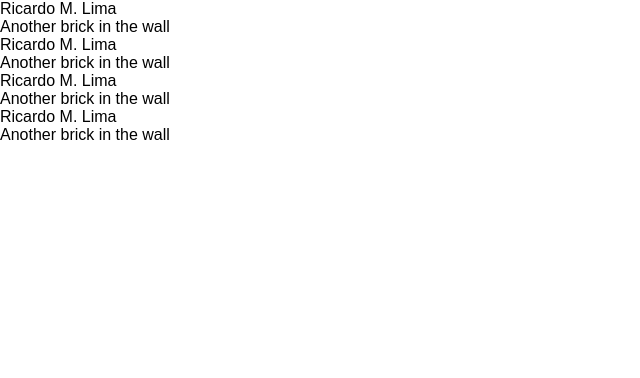
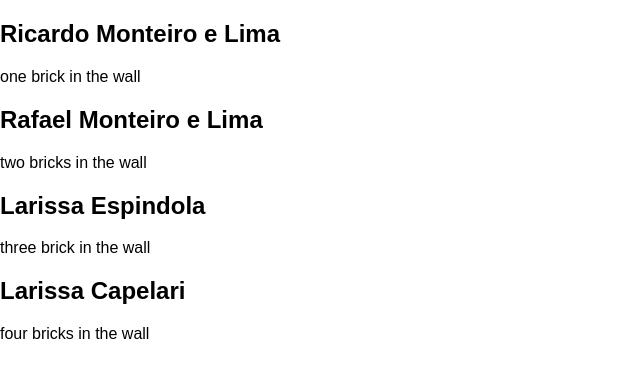
Before and after one commit to ricardomlima/thewall, a React (Create React App) app in the folder frontend/: page / in a window 1280 px wide. Shown: the top 378 px of the page, without its empty margins (0-640 px from the left). Built offline with nearby package versions, Linux system fonts and the light colour scheme.

Commit message:
Post Component using props

```diff
--- a/frontend/src/App.js
+++ b/frontend/src/App.js
@@ -6,11 +6,11 @@ class Post extends Component {
   render(){
     return (
       <div className="Post">
-        <div className="Author">
-          Ricardo M. Lima
-        </div>
+        <h2 className="Author">
+          {this.props.author}
+        </h2>
         <div className="Message">
-          Another brick in the wall
+          {this.props.message}
         </div>
       </div>
     )
@@ -21,10 +21,10 @@ class Wall extends Component {
   render(){
     return (
       <div className="Wall">
-        <Post />
-        <Post />
-        <Post />
-        <Post />
+        <Post author="Ricardo Monteiro e Lima" message="one brick in the wall"/>
+        <Post author="Rafael Monteiro e Lima"  message="two bricks in the wall"/>
+        <Post author="Larissa Espindola"       message="three brick in the wall"/>
+        <Post author="Larissa Capelari"        message="four bricks in the wall"/>
       </div>
     )
   }
```
